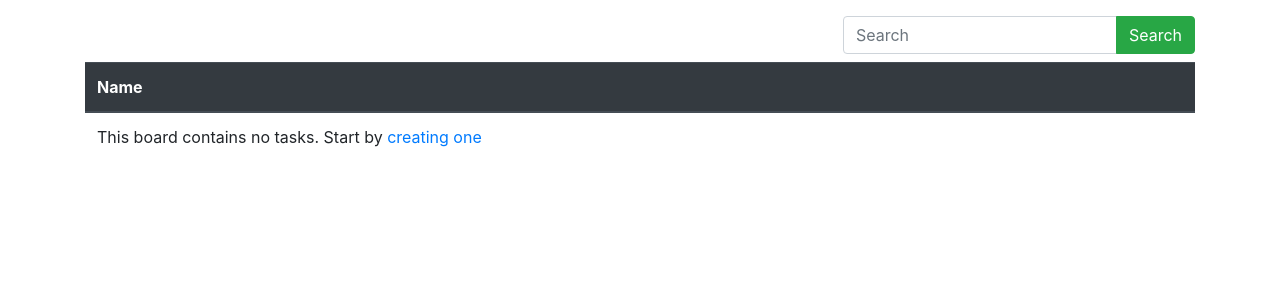
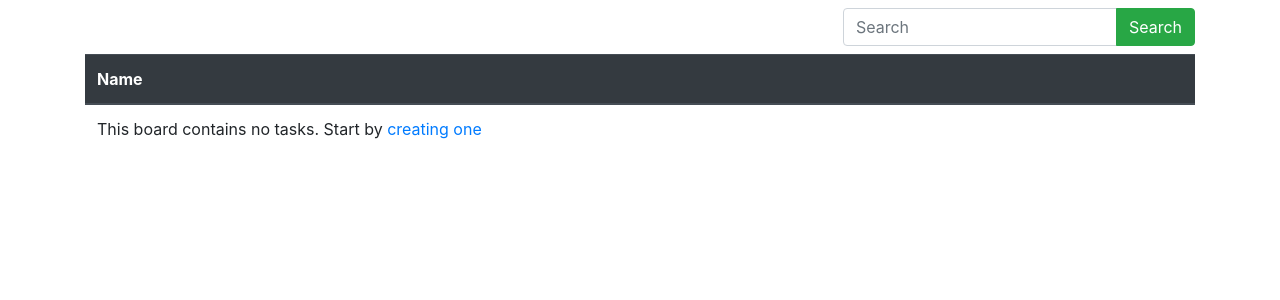
Before and after one commit to prauscher/troodle, a Django app: template tasker/templates/tasker/board_admin.html in a window 1280 px wide. Shown: the part 63-363 px from the top of the page. Run offline with Django 3.2, Linux system fonts and the light colour scheme; the template is opened without the code that fills it, so the values that code supplies are empty; some libraries are stand-ins or nearby versions.

Commit message:
task_list: fix spacing (again)

```diff
--- a/tasker/templates/task_list_base.html
+++ b/tasker/templates/task_list_base.html
@@ -16,7 +16,7 @@
   <div class="col-md-auto btn-group-toggle">
    <form action="" method="get" class="form-inline">
     <input type="hidden" name="filters" value="{{ active_filters | join:"," }}" />
-    <div class="input-group my-2">
+    <div class="input-group mb-2">
      <input class="form-control" type="search" name="search" value="{{ search_term | escape }}" placeholder="Search" aria-label="Search">
      <div class="input-group-append">
       <button class="btn btn-success" type="submit">Search</button>
```
